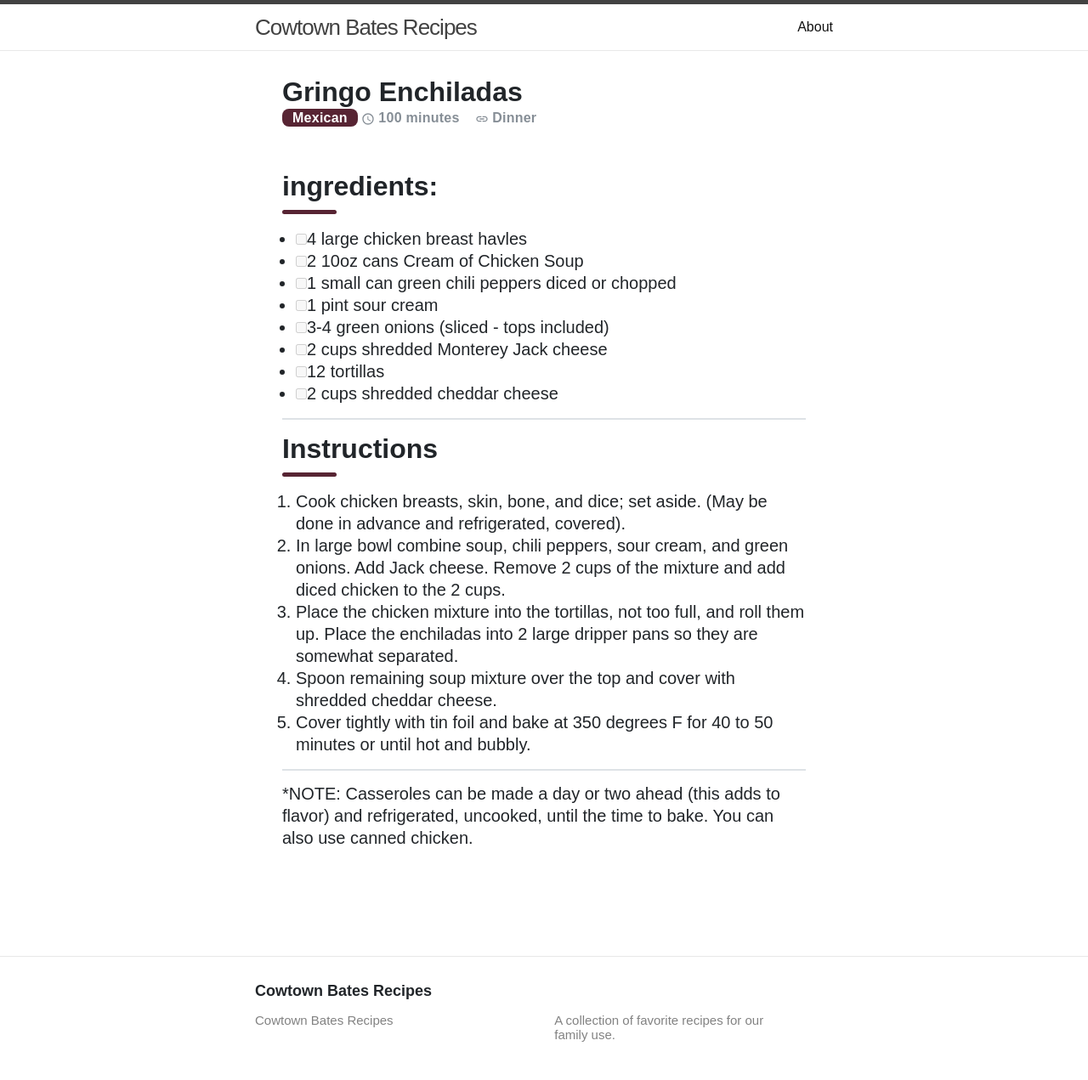
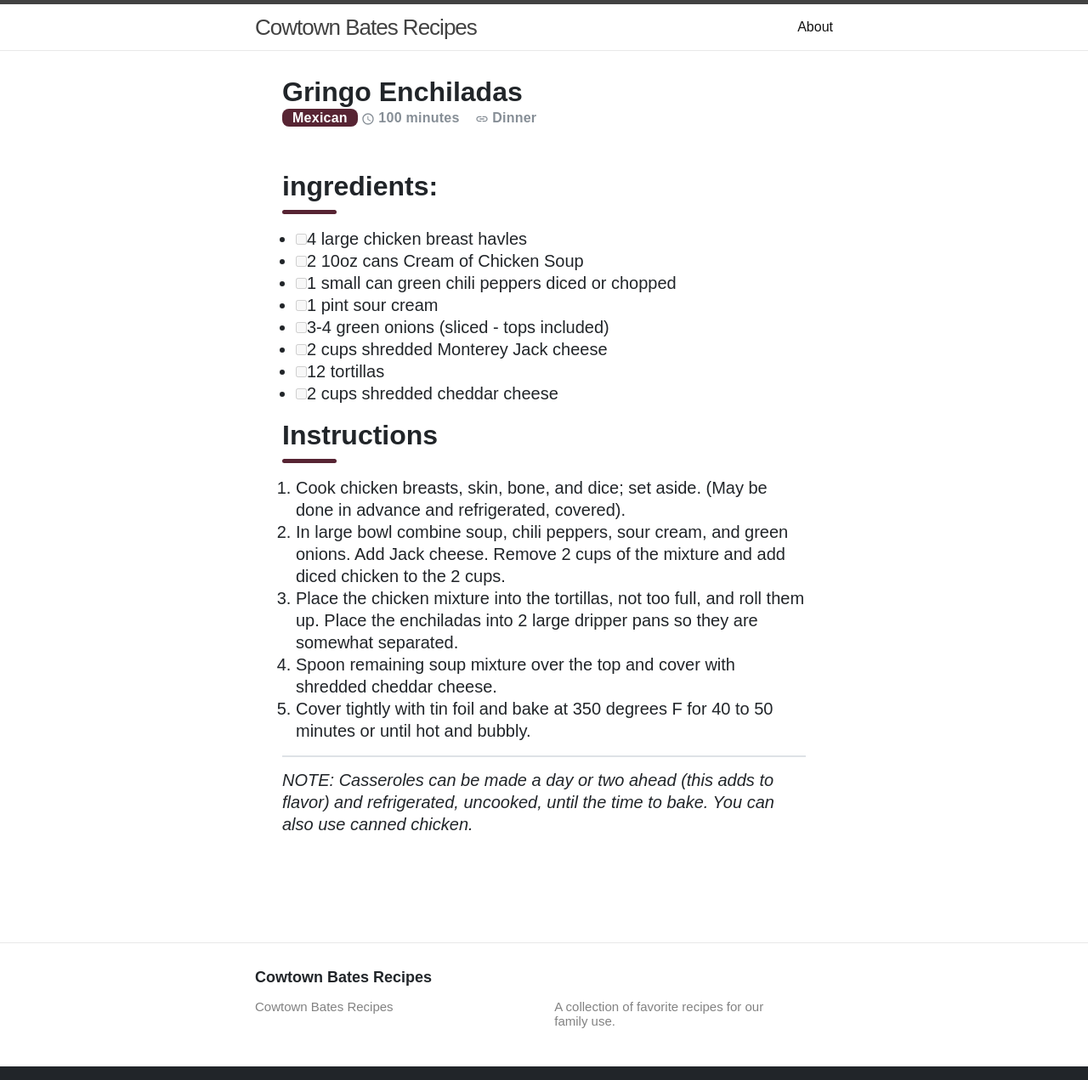
Before and after one commit to sfb1996/cookbook, a Jekyll site: the page built from _recipes/gringo-enchiladas.md, in a window 1280 px wide. Shown: the whole page at 85% size. Built offline with Jekyll 4.4.1, drawn with Linux system fonts in a browser that asks for light colours.

```diff
--- a/_recipes/gringo-enchiladas.md
+++ b/_recipes/gringo-enchiladas.md
@@ -17,8 +17,6 @@ tags: ['dinner']
 - [ ] 12 tortillas
 - [ ] 2 cups shredded cheddar cheese
 
----
-
 # Instructions
 1. Cook chicken breasts, skin, bone, and dice; set aside. (May be done in advance and refrigerated, covered).
 2. In large bowl combine soup, chili peppers, sour cream, and green onions. Add Jack cheese. Remove 2 cups of the mixture and add diced chicken to the 2 cups.
@@ -28,4 +26,4 @@ tags: ['dinner']
 
 ---
 
-*NOTE: Casseroles can be made a day or two ahead (this adds to flavor) and refrigerated, uncooked, until the time to bake. You can also use canned chicken.
+*NOTE: Casseroles can be made a day or two ahead (this adds to flavor) and refrigerated, uncooked, until the time to bake. You can also use canned chicken.*
```
